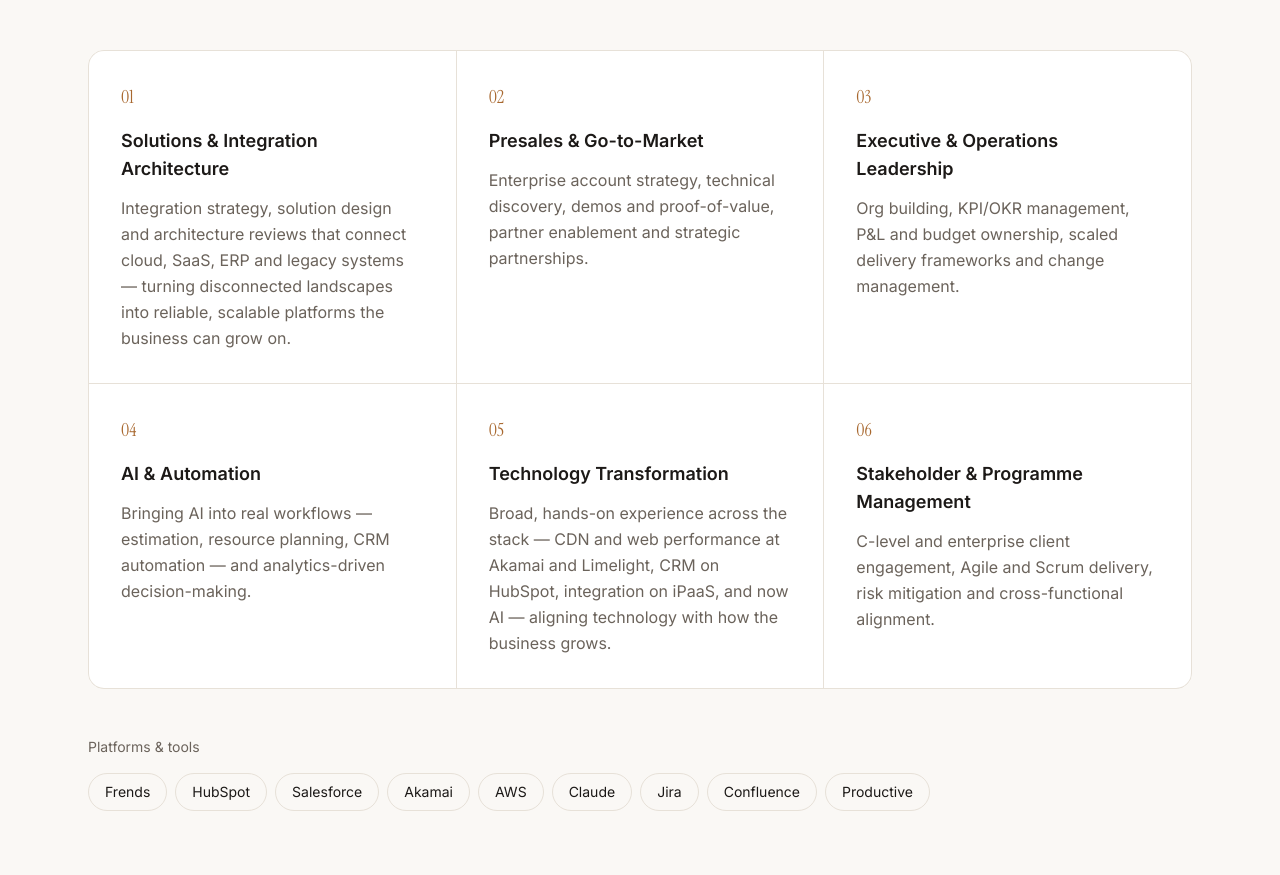
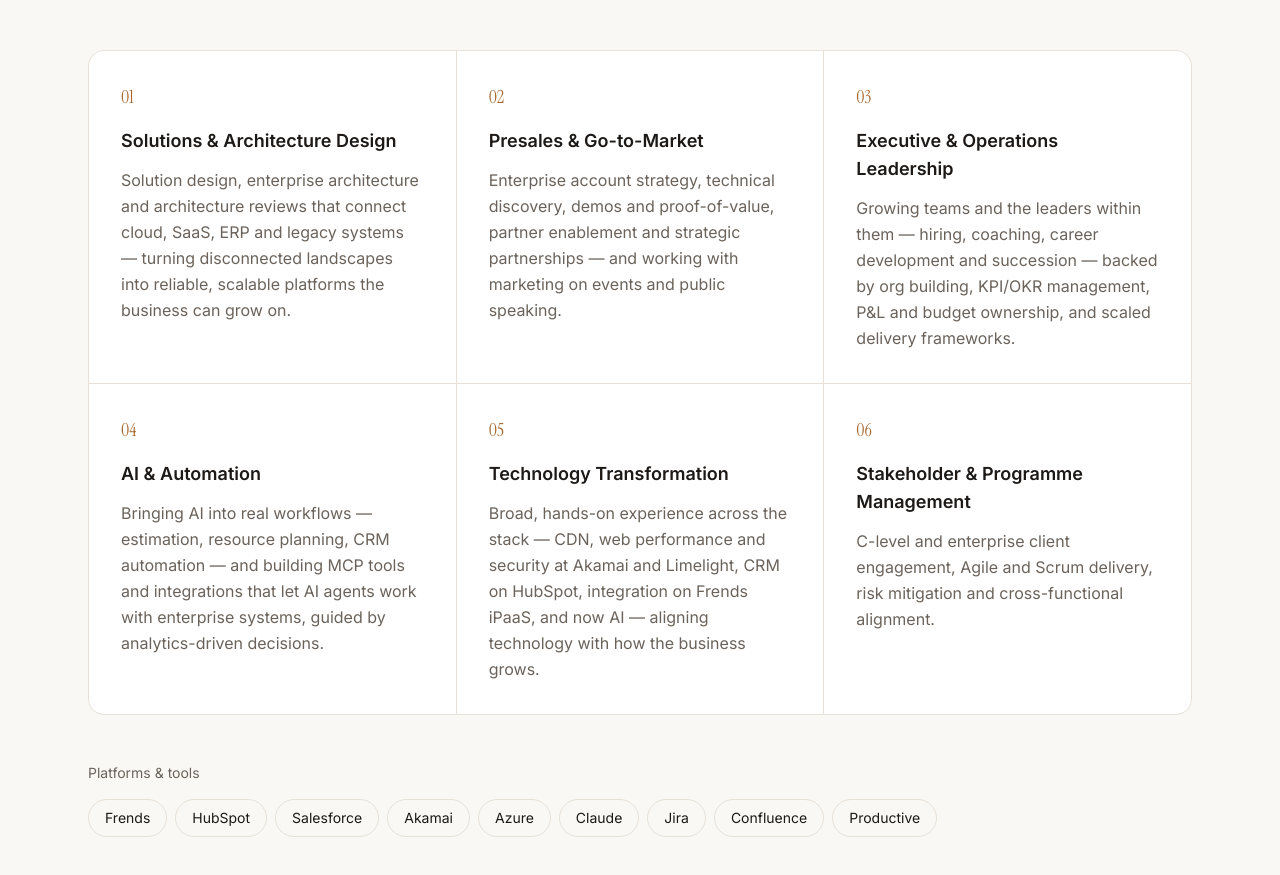
Before and after one commit to rkprabhu1000/rkprabhu1000.github.io, a React (Vite) app: page / in a window 1280 px wide. Shown: the part 5860-6735 px from the top of the page. Built offline with nearby package versions, Linux system fonts and the light colour scheme.

Commit message:
Refine expertise cards; Azure in tools
Co-Authored-By: Claude Opus 5.5 <noreply@anthropic.com>

```diff
--- a/src/data.ts
+++ b/src/data.ts
@@ -121,24 +121,24 @@ export const experience: Role[] = [
 
 export const expertise = [
   {
-    title: 'Solutions & Integration Architecture',
-    body: 'Integration strategy, solution design and architecture reviews that connect cloud, SaaS, ERP and legacy systems — turning disconnected landscapes into reliable, scalable platforms the business can grow on.',
+    title: 'Solutions & Architecture Design',
+    body: 'Solution design, enterprise architecture and architecture reviews that connect cloud, SaaS, ERP and legacy systems — turning disconnected landscapes into reliable, scalable platforms the business can grow on.',
   },
   {
     title: 'Presales & Go-to-Market',
-    body: 'Enterprise account strategy, technical discovery, demos and proof-of-value, partner enablement and strategic partnerships.',
+    body: 'Enterprise account strategy, technical discovery, demos and proof-of-value, partner enablement and strategic partnerships — and working with marketing on events and public speaking.',
   },
   {
     title: 'Executive & Operations Leadership',
-    body: 'Org building, KPI/OKR management, P&L and budget ownership, scaled delivery frameworks and change management.',
+    body: 'Growing teams and the leaders within them — hiring, coaching, career development and succession — backed by org building, KPI/OKR management, P&L and budget ownership, and scaled delivery frameworks.',
   },
   {
     title: 'AI & Automation',
-    body: 'Bringing AI into real workflows — estimation, resource planning, CRM automation — and analytics-driven decision-making.',
+    body: 'Bringing AI into real workflows — estimation, resource planning, CRM automation — and building MCP tools and integrations that let AI agents work with enterprise systems, guided by analytics-driven decisions.',
   },
   {
     title: 'Technology Transformation',
-    body: 'Broad, hands-on experience across the stack — CDN and web performance at Akamai and Limelight, CRM on HubSpot, integration on iPaaS, and now AI — aligning technology with how the business grows.',
+    body: 'Broad, hands-on experience across the stack — CDN, web performance and security at Akamai and Limelight, CRM on HubSpot, integration on Frends iPaaS, and now AI — aligning technology with how the business grows.',
   },
   {
     title: 'Stakeholder & Programme Management',
@@ -146,7 +146,7 @@ export const expertise = [
   },
 ]
 
-export const tools = ['Frends', 'HubSpot', 'Salesforce', 'Akamai', 'AWS', 'Claude', 'Jira', 'Confluence', 'Productive']
+export const tools = ['Frends', 'HubSpot', 'Salesforce', 'Akamai', 'Azure', 'Claude', 'Jira', 'Confluence', 'Productive']
 
 export const awards = [
   { year: '2024', title: "President's Club Winner", detail: 'Top performer SE, Nordilux FY 2023 — HubSpot' },
```
